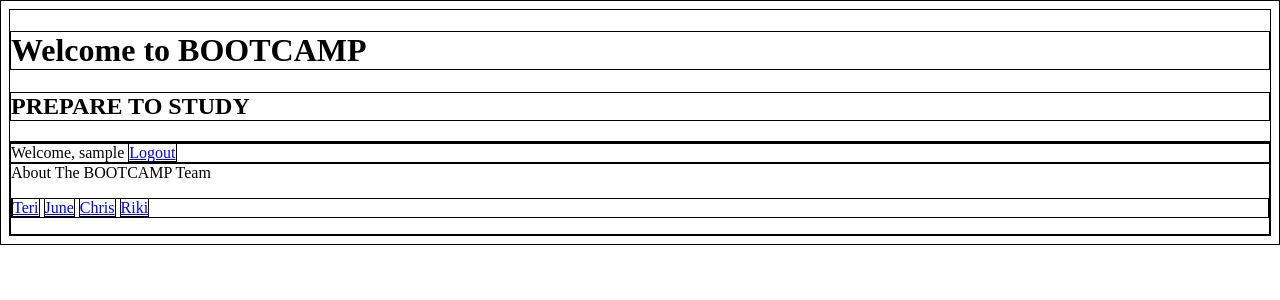
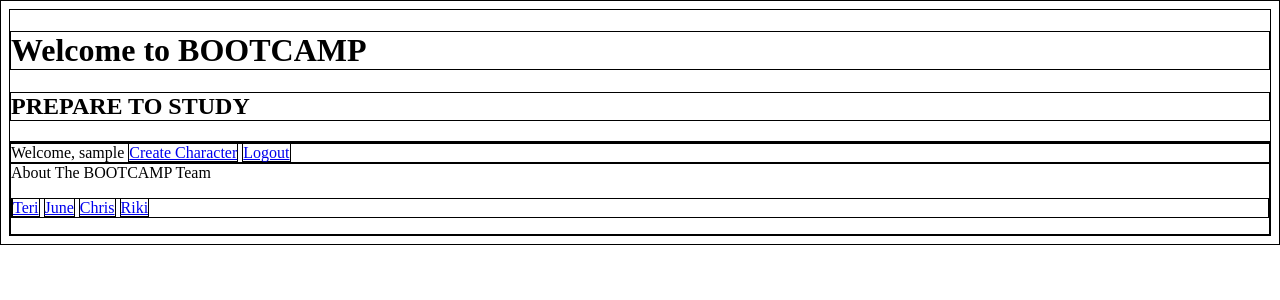
Before and after one commit to londondata/Bootcamp, a Django app: page / in a window 1280 px wide. Shown: the top 300 px of the page. Run offline with Django 3.2, Linux system fonts and the light colour scheme; the visitor is signed in with stand-in values (Sample User, id 1).

Commit message:
character creation functionality

```diff
--- a/bootcamp_project/bootcamp_app/forms.py
+++ b/bootcamp_project/bootcamp_app/forms.py
@@ -6,4 +6,4 @@ class CharacterForm(forms.ModelForm):
 	class Meta:
 		model = Character
 		fields = ('name', 'age')
-		exclude = ('user')
+		exclude = ('profile',)
--- a/bootcamp_project/bootcamp_app/templates/bootcamp_app/base.html
+++ b/bootcamp_project/bootcamp_app/templates/bootcamp_app/base.html
@@ -20,6 +20,7 @@
 	<div class="user-info">
         {% if user.is_authenticated %}
             Welcome, {{ user.username }}
+            <a href="{% url 'character_create' %}">Create Character</a>
             <a href="{% url 'logout' %}">Logout</a>
         {% endif %}
     </div>
--- a/bootcamp_project/bootcamp_app/urls.py
+++ b/bootcamp_project/bootcamp_app/urls.py
@@ -3,5 +3,7 @@ from . import views
 
 urlpatterns =[
 	path('', views.home, name='home'),
+	path('character/new', views.character_create, name="character_create"),
+	path('character/<int:pk>', views.character_detail, name="character_detail")
 
 ]
--- a/bootcamp_project/bootcamp_app/views.py
+++ b/bootcamp_project/bootcamp_app/views.py
@@ -3,6 +3,8 @@ from django.contrib.auth.decorators import login_required
 from django.contrib.auth.forms import UserCreationForm
 from django.contrib.auth.models import User
 from django.contrib.auth import login, authenticate
+from .forms import CharacterForm
+from .models import Character
 
 # Create your views here.
 
@@ -24,3 +26,20 @@ def signup(request):
     else:
         form = UserCreationForm()
     return render(request, 'bootcamp_app/signup.html', {'form': form})
+
+@login_required
+def character_create(request):
+    if request.method == 'POST':
+    	form = CharacterForm(request.POST)
+    	if form.is_valid():
+            character = form.save(commit=False)
+            character.user = request.user.profile
+            character = form.save()
+            return redirect('character_detail', pk=character.pk)
+    else:
+        form = CharacterForm()
+    return render(request,  'bootcamp_app/form.html', {'form': form})
+
+def character_detail(request, pk):
+	character = Character.objects.get(id=pk)
+	return render(request, 'bootcamp_app/character_detail.html', { 'character': character })
```
Also changed, not shown: bootcamp_project/bootcamp_app/templates/bootcamp_app/character_detail.html (added, +11 -0 lines), bootcamp_project/bootcamp_app/templates/bootcamp_app/form.html (added, +10 -0 lines).
